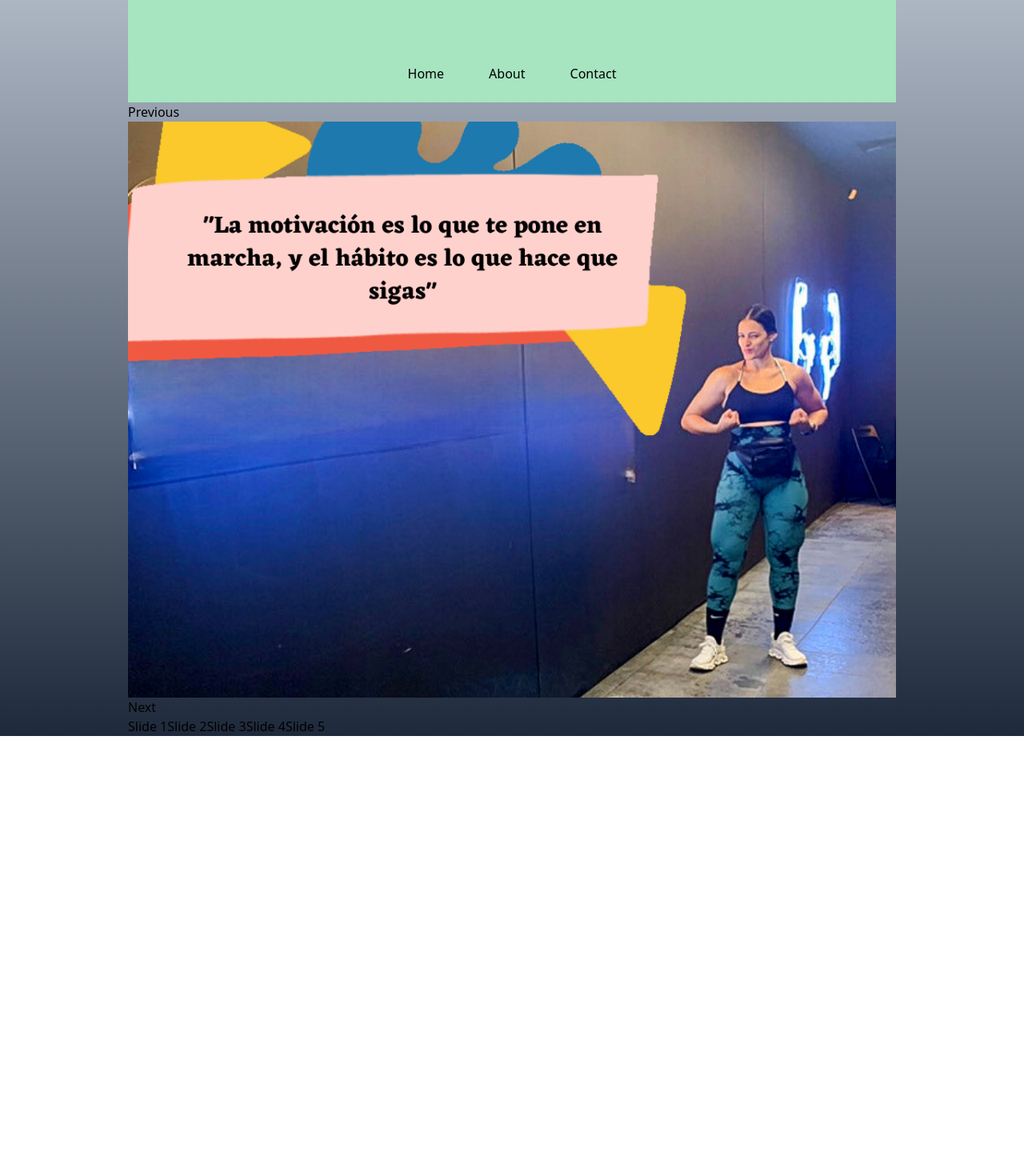
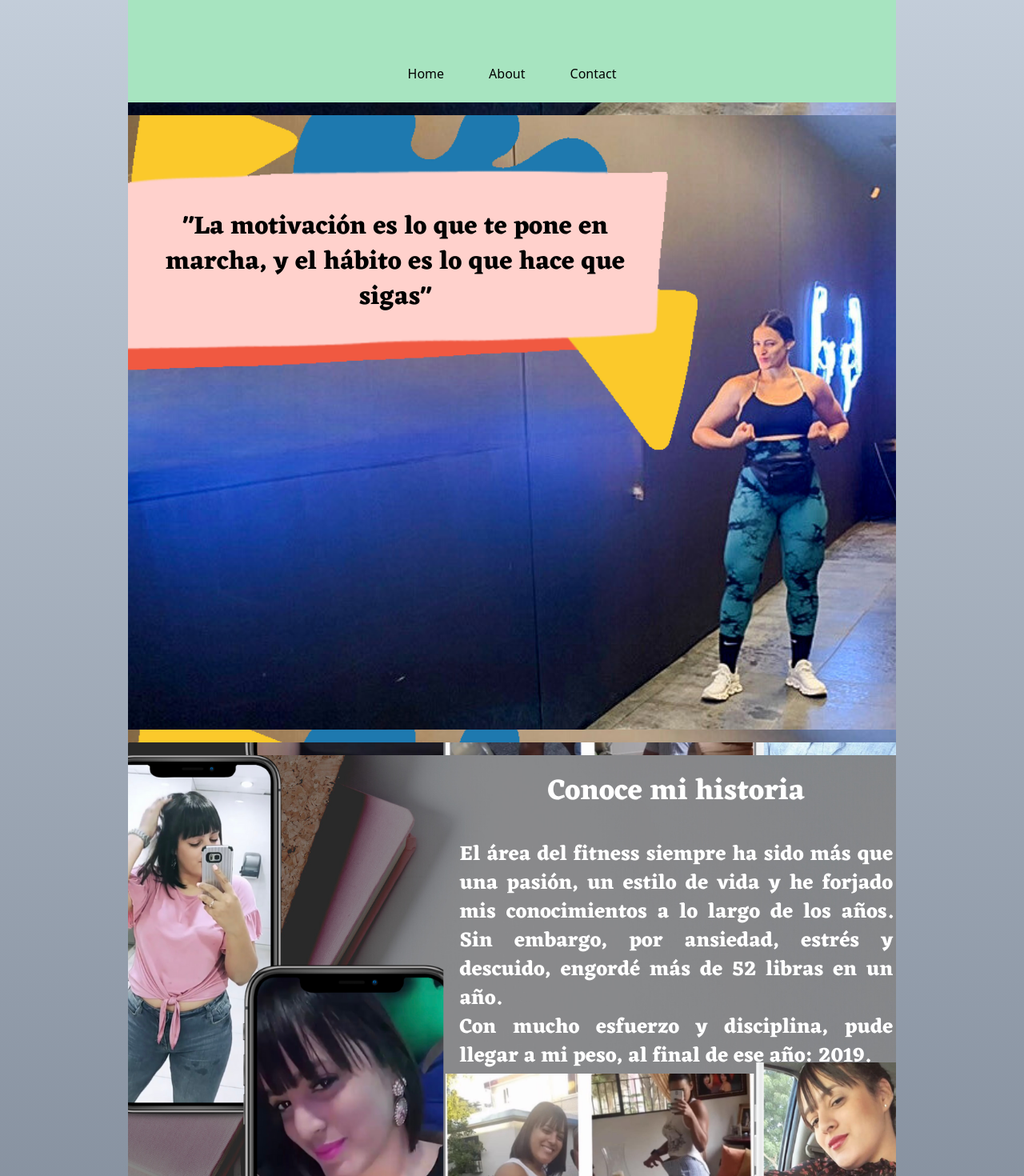
Before and after one commit to devanCodes/Wellness-Zone, a React (Vite) app: page /about in a window 1280 px wide. Shown: the part 200-1670 px from the top of the page at 80% size. Before the commit the page ends 1120 px from the top, so only its background shows below. Built offline with nearby package versions, Linux system fonts and the light colour scheme.

Commit message:
Update 8/24/23

```diff
--- /dev/null
+++ b/src/components/Footer.jsx
@@ -0,0 +1,13 @@
+import React from 'react';
+
+const Footer = () => {
+    return (
+        <footer className="bg-gray-900 text-white py-4">
+            <div className="container mx-auto text-center">
+                <p>&copy; {new Date().getFullYear()} Wellness Zone. All rights reserved.</p>
+            </div>
+        </footer>
+    )
+}
+
+export default Footer;
--- a/src/components/HistorySlideshow.jsx
+++ b/src/components/HistorySlideshow.jsx
@@ -6,42 +6,78 @@ import photo4 from '../resources/about_photos/AM4.png';
 import photo5 from '../resources/about_photos/AM5.png';
 
 
+// const HistorySlideshow = () => {
+//     const [currentSlide, setCurrentSlide] = useState(0);
+
+//     const handleNextSlide = () => {
+//         setCurrentSlide((prevSlide) => (prevSlide + 1) % 5);
+//     };
+
+//     const handlePrevSlide = () => {
+//         setCurrentSlide((prevSlide) => (prevSlide - 1 + 5) % 5);
+//     };
+
+//     const handleGoToSlide = (slideIndex) => {
+//         setCurrentSlide(slideIndex);
+//     };
+
+//     const photos = [photo1, photo2, photo3, photo4, photo5];
+//     const currentPhoto = photos[currentSlide];
+
+//     return (
+//         <div className="history-slideshow">
+//             <button className="prev-button" onClick={handlePrevSlide}>
+//                 Previous
+//             </button>
+//             <img src={currentPhoto} alt={`Photo ${currentSlide + 1}`} />
+//             <button className="next-button" onClick={handleNextSlide}>
+//                 Next
+//             </button>
+//             <div className="slide-buttons">
+//                 <button onClick={() => handleGoToSlide(0)}>Slide 1</button>
+//                 <button onClick={() => handleGoToSlide(1)}>Slide 2</button>
+//                 <button onClick={() => handleGoToSlide(2)}>Slide 3</button>
+//                 <button onClick={() => handleGoToSlide(3)}>Slide 4</button>
+//                 <button onClick={() => handleGoToSlide(4)}>Slide 5</button>
+//             </div>
+//         </div>
+//     );
+// };
+
 const HistorySlideshow = () => {
-    const [currentSlide, setCurrentSlide] = useState(0);
+    return (
+        <>
+            <div className="bg-center mx-auto" style={{backgroundImage: `url(${photo1})`}}>
+                <div className="h-screen bg-opacity-75 flex justify-center pt-[80px]">
 
-    const handleNextSlide = () => {
-        setCurrentSlide((prevSlide) => (prevSlide + 1) % 5);
-    };
+                </div>
+            </div>
+            {/* <h1 className="bg-white h-[400px]">Hello</h1> */}
+            <div className="bg-fixed bg-center mx-auto" style={{backgroundImage: `url(${photo2})`}}>
+                <div className="h-screen bg-opacity-75 flex justify-center pt-[80px]">
 
-    const handlePrevSlide = () => {
-        setCurrentSlide((prevSlide) => (prevSlide - 1 + 5) % 5);
-    };
+                </div>
+            </div>
+            {/* <h1 className="bg-white h-[400px]">Hello</h1> */}
+            <div className="bg-fixed bg-center mx-auto" style={{backgroundImage: `url(${photo3})`}}>
+                <div className="h-[600px] bg-opacity-75 flex justify-center pt-[80px]">
 
-    const handleGoToSlide = (slideIndex) => {
-        setCurrentSlide(slideIndex);
-    };
+                </div>
+            </div>
+            {/* <h1 className="bg-white h-[400px]">Hello</h1> */}
+            <div className="bg-fixed bg-center mx-auto" style={{backgroundImage: `url(${photo4})`}}>
+                <div className="h-[1000px] bg-opacity-75 flex justify-center pt-[80px]">
 
-    const photos = [photo1, photo2, photo3, photo4, photo5];
-    const currentPhoto = photos[currentSlide];
+                </div>
+            </div>
+            {/* <h1 className="bg-white h-[400px]">Hello</h1> */}
+            <div className="bg-center mx-auto" style={{backgroundImage: `url(${photo5})`}}>
+                <div className="h-[750px] bg-opacity-75 flex justify-center pt-[80px]">
 
-    return (
-        <div className="history-slideshow">
-            <button className="prev-button" onClick={handlePrevSlide}>
-                Previous
-            </button>
-            <img src={currentPhoto} alt={`Photo ${currentSlide + 1}`} />
-            <button className="next-button" onClick={handleNextSlide}>
-                Next
-            </button>
-            <div className="slide-buttons">
-                <button onClick={() => handleGoToSlide(0)}>Slide 1</button>
-                <button onClick={() => handleGoToSlide(1)}>Slide 2</button>
-                <button onClick={() => handleGoToSlide(2)}>Slide 3</button>
-                <button onClick={() => handleGoToSlide(3)}>Slide 4</button>
-                <button onClick={() => handleGoToSlide(4)}>Slide 5</button>
+                </div>
             </div>
-        </div>
-    );
-};
+        </>
+    )
+}
 
 export default HistorySlideshow;
--- a/src/pages/About.jsx
+++ b/src/pages/About.jsx
@@ -2,6 +2,7 @@ import React from 'react';
 import HistorySlideshow from '../components/HistorySlideshow.jsx';
 import Logos from '../components/Logos.jsx';
 import Navigation from '../components/Navigation.jsx';
+import Footer from '../components/Footer.jsx';
 
 const About = () => {
     return (
@@ -9,6 +10,7 @@ const About = () => {
             <Logos />
             <Navigation />
             <HistorySlideshow />
+            <Footer />
         </div>
     )
 };
--- a/src/pages/Contact.jsx
+++ b/src/pages/Contact.jsx
@@ -2,6 +2,7 @@ import React from 'react';
 import ContactForm from '../components/ContactForm.jsx';
 import Logos from '../components/Logos.jsx';
 import Navigation from '../components/Navigation.jsx';
+import Footer from '../components/Footer.jsx';
 
 const Contact = () => {
     return (
@@ -12,6 +13,7 @@ const Contact = () => {
                 <h1 className="py-5 font-semibold">Contact Me!</h1>
                 <ContactForm />
             </div>
+            <Footer />
         </div>
     )
 };
--- a/src/pages/Home.jsx
+++ b/src/pages/Home.jsx
@@ -5,6 +5,7 @@ import TransformationSlideshow from '../components/TransformationSlideshow.jsx';
 import Testimonials from '../components/Testimonials.jsx';
 import Logos from '../components/Logos.jsx';
 import Navigation from '../components/Navigation.jsx';
+import Footer from '../components/Footer.jsx';
 
 const Home = () => {
     return (
@@ -26,6 +27,7 @@ const Home = () => {
                     <HarrisBenedictCalculator />
                 </div>
             </div>
+            <Footer />
         </div>
     )
 };
```
